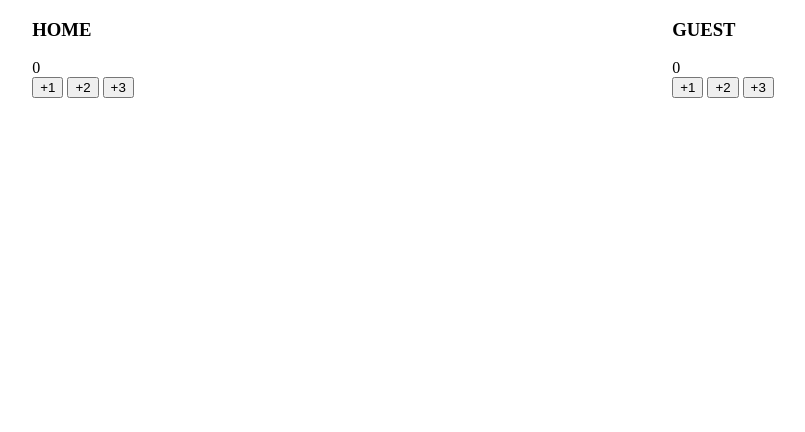
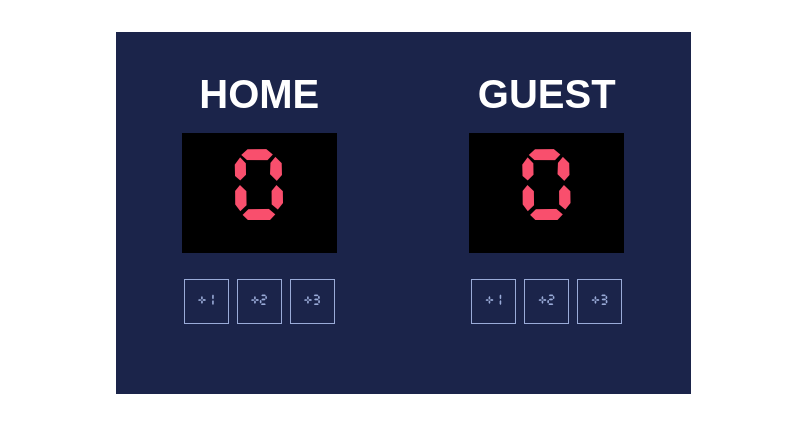
Before and after one commit to nirusu10/scoreboard, a plain HTML site: page index.html in a window 1280 px wide. Shown: the whole page, without its empty margins (237-1042 px from the left). Drawn offline with Linux system fonts and the light colour scheme.

Commit message:
add styling

```diff
--- a/index.css
+++ b/index.css
@@ -1,8 +1,64 @@
+@font-face {
+  font-family: 'CursedTimer';
+  src: url(./CursedTimerUlil-Aznm.ttf);
+}
+
 body {
-    margin: 0;
+  margin: 0;
+  font-family: Arial, Helvetica, sans-serif;
+}
+
+.button-container {
+  margin-bottom: 70px;
+  display: flex;
+  gap: 8px;
+}
+
+button {
+  background-color: inherit;
+  color: #9aabd8;
+  border: 1px solid #9aabd8;
+  height: 45px;
+  width: 45px;
+  cursor: pointer;
+  font-family: CursedTimer;
+}
+
+button:hover {
+  color: #d4dfff;
+  border: 1px solid #d4dfff;
 }
 
 .container {
-    display: flex;
-    justify-content: space-around;
+  display: flex;
+  justify-content: space-around;
+  background-color: #1b244a;
+  max-width: 575px;
+  margin-inline: auto;
+  margin-top: 32px;
 }
+
+.display-section {
+  display: flex;
+  flex-direction: column;
+  align-items: center;
+}
+
+h3 {
+  color: white;
+  font-size: 40px;
+  margin-bottom: 16px;
+}
+
+.score {
+  background-color: #000000;
+  height: 120px;
+  width: 155px;
+  color: #f94f6d;
+  font-size: 90px;
+  display: flex;
+  align-items: center;
+  justify-content: center;
+  margin-bottom: 26px;
+  font-family: CursedTimer;
+}
--- a/index.html
+++ b/index.html
@@ -4,7 +4,7 @@
   </head>
   <body>
     <div class="container">
-      <div>
+      <div class="display-section">
         <h3>HOME</h3>
         <div class="score" id="home-score"></div>
         <div class="button-container">
@@ -13,7 +13,7 @@
           <button onClick="add3ToHome()">+3</button>
         </div>
       </div>
-      <div>
+      <div class="display-section">
         <h3>GUEST</h3>
         <div class="score" id="away-score"></div>
         <div class="button-container">
```
Also changed, not shown: CursedTimerUlil-Aznm.ttf (added).
